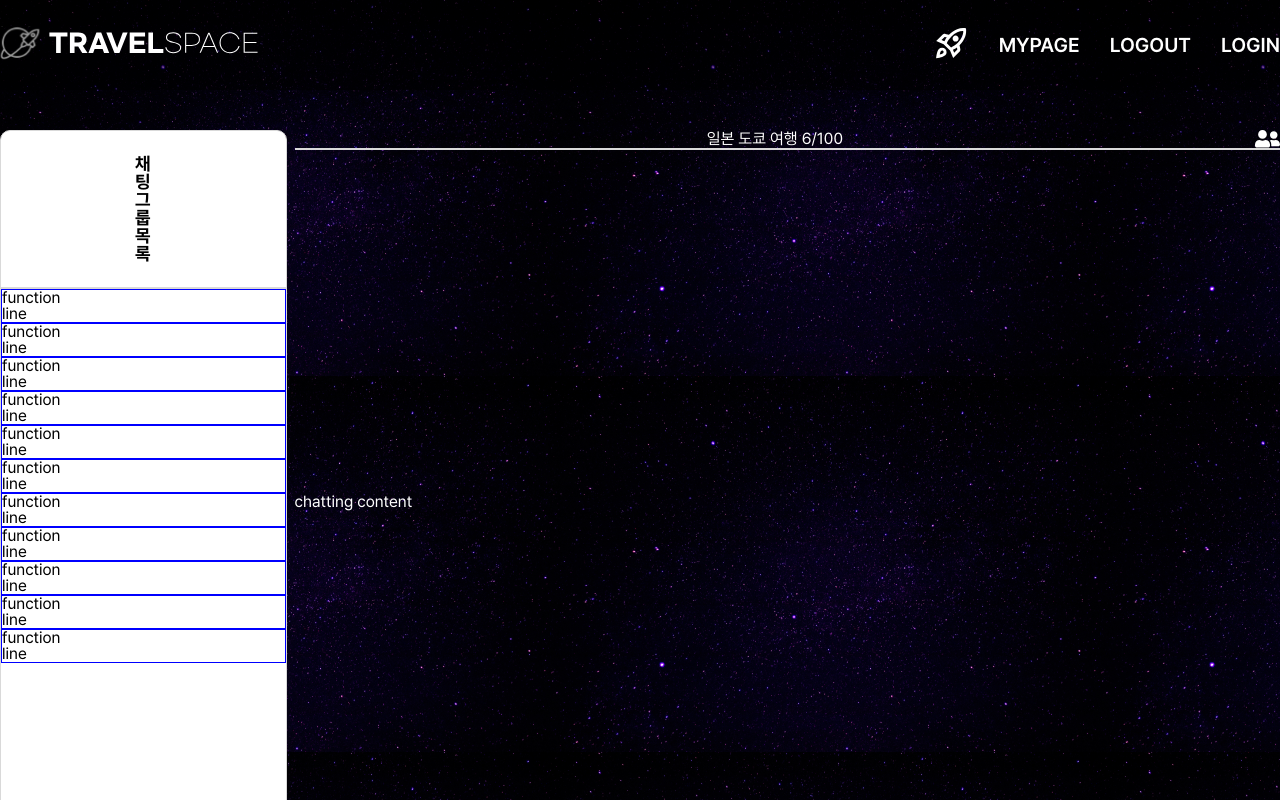
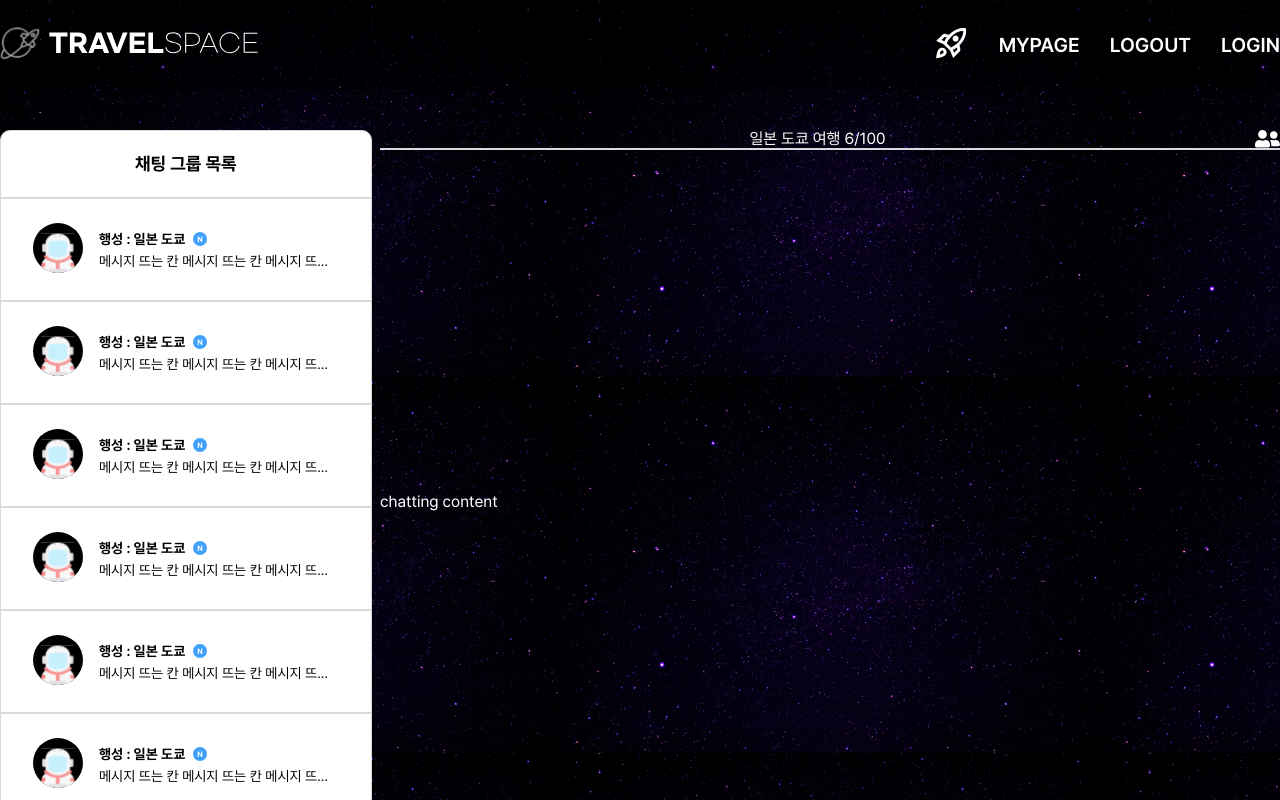
Before and after one commit to Travel-Space/client, a Next.js app: page /chat in a window 1280 px wide. Shown: the top 800 px of the page. Built offline with nearby package versions, Linux system fonts and the light colour scheme.

Commit message:
design: chatting list 디자인 작업 진행 중

```diff
--- a/src/app/chat/List/index.styled.ts
+++ b/src/app/chat/List/index.styled.ts
@@ -1,5 +1,45 @@
+import { flexAlignCenter, flexCenter, flexColumn, flexSpaceBetweenCenter } from "@/styles/common";
 import styled from "styled-components";
 
-export const Box = styled.div`
-  border: 1px solid blue;
+export const ListBox = styled.div`
+  ${flexCenter}
+  padding: 24px 32px;
+  gap: 16px;
 `;
+
+export const ChatRoomImg = styled.div``;
+
+export const Image = styled.img`
+  width: 50px;
+  height: 50px;
+`;
+
+export const ChatRoom = styled.div`
+  ${flexColumn}
+  gap: 8px;
+`;
+
+export const ChatRoomTitle = styled.div`
+  display: flex;
+  gap: 8px;
+
+  font-size: ${({ theme }) => theme.FONT_SIZE.sm};
+  font-family: ${({ theme }) => theme.FONT_WEIGHT.bold};
+`;
+
+export const ChatPreview = styled(ChatRoomTitle)`
+  font-family: ${({ theme }) => theme.FONT_WEIGHT.regular};
+
+  & span {
+    white-space: nowrap; /* 텍스트를 한 줄에 표시 */
+    overflow: hidden; /* 넘칠 경우 숨김 처리 */
+    text-overflow: ellipsis; /* 넘칠 경우 "..."으로 표시 */
+    width: 240px; /* 표시할 너비 설정 */
+  }
+`;
+
+export const Line = styled.div`
+  height: 1px;
+  border: 1px solid #d9d9d9;
+  width: 100%;
+`;
--- a/src/app/chat/List/index.tsx
+++ b/src/app/chat/List/index.tsx
@@ -2,9 +2,25 @@ import * as S from "./index.styled";
 
 export default function ChatList() {
   return (
-    <S.Box>
-      <div>function</div>
-      <div>line</div>
-    </S.Box>
+    <>
+      <S.ListBox>
+        <S.ChatRoomImg>
+          <S.Image src="/assets/img/icons/profile.svg" />
+        </S.ChatRoomImg>
+
+        <S.ChatRoom>
+          <S.ChatRoomTitle>
+            <span>행성 : 일본 도쿄</span>
+            <img src="/assets/img/icons/new-chat.svg" />
+          </S.ChatRoomTitle>
+
+          <S.ChatPreview>
+            <span>메시지 뜨는 칸 메시지 뜨는 칸 메시지 뜨는 칸 메시지 뜨는 칸</span>
+          </S.ChatPreview>
+        </S.ChatRoom>
+      </S.ListBox>
+
+      <S.Line />
+    </>
   );
 }
```
